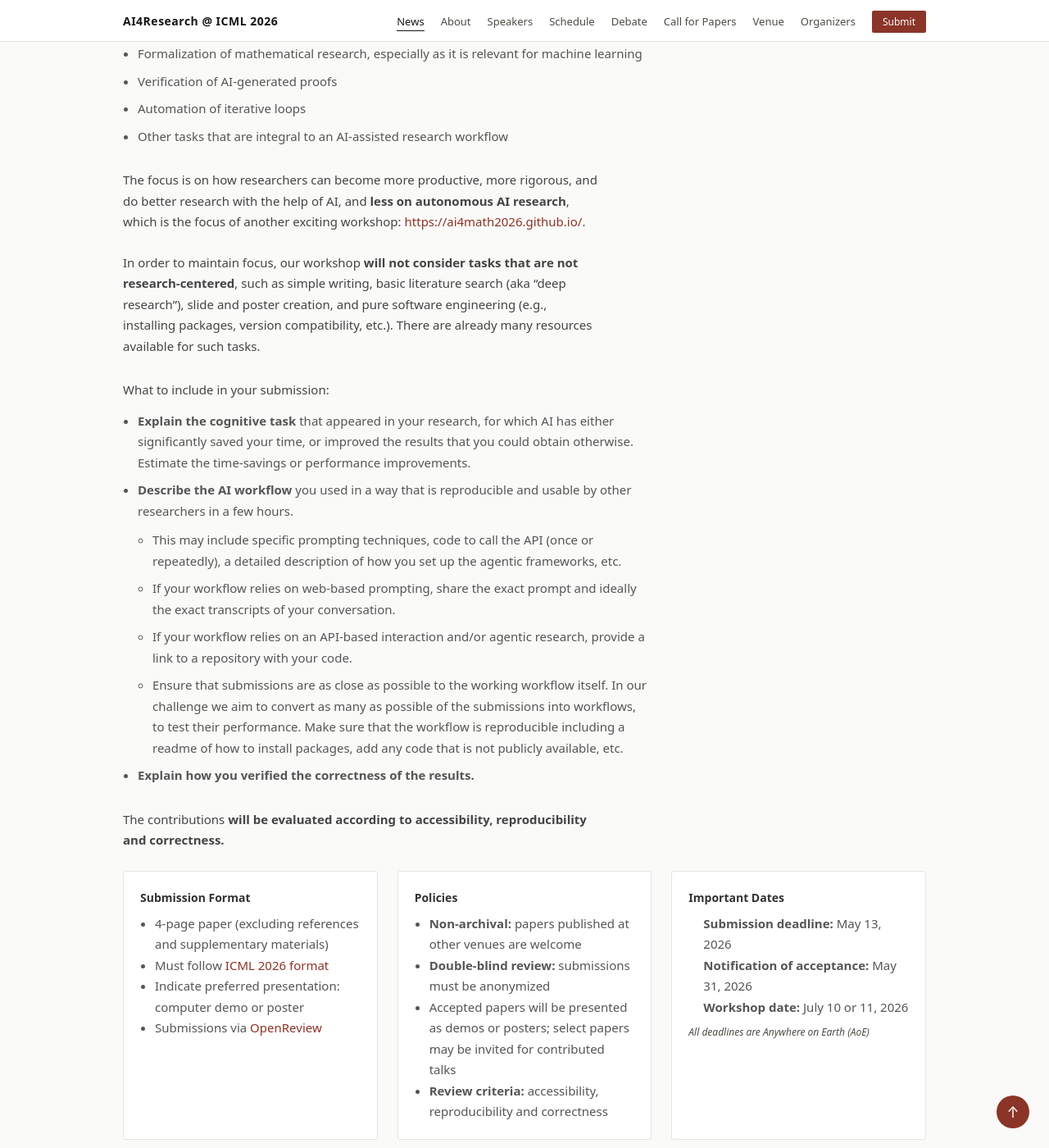
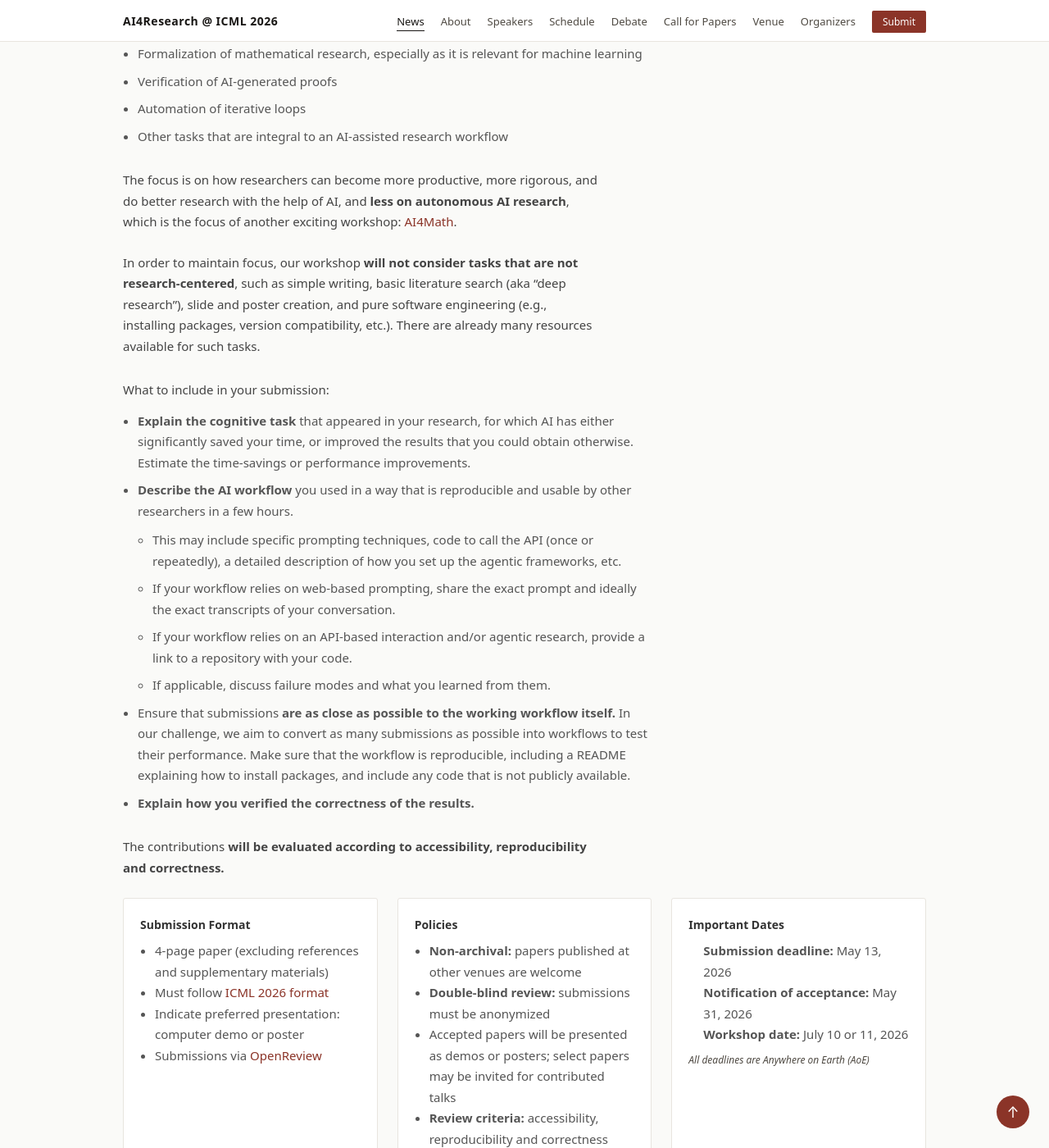
Before and after one commit to ai4research-icml-workshop/ai4research-icml-workshop.github.io, a Jekyll site: the page built from index.html, in a window 1280 px wide and 1400 px high, scrolled down 5301 px. Shown: the whole window at 82% size. Built offline with Jekyll 4.4.1, drawn with Linux system fonts in a browser that asks for light colours; some of the changed text lies outside the part shown.

Commit message:
Update submission link and CFP copy

```diff
--- a/_config.yml
+++ b/_config.yml
@@ -24,8 +24,8 @@
 
 # Contact & Submission
 contact_email: "ai4research-icml@googlegroups.com"
-submission_url: "https://openreview.net/"      # Update when workshop OpenReview page is created
-submission_open: false                          # Set to true when submissions open
+submission_url: "https://openreview.net/group?id=ICML.cc/2026/Workshop/AI4Research"
+submission_open: true
 formatting_url: "https://icml.cc/Conferences/2026/CallForPapers"
 
 # Important Dates (set to "" for TBA)
--- a/_includes/cfp.html
+++ b/_includes/cfp.html
@@ -20,7 +20,7 @@
       </ul>
     </div>
 
-    <p class="cfp-summary">The focus is on how researchers can become more productive, more rigorous, and do better research with the help of AI, and <strong>less on autonomous AI research</strong>, which is the focus of another exciting workshop: <a href="https://ai4math2026.github.io/" target="_blank" rel="noopener">https://ai4math2026.github.io/</a>.</p>
+    <p class="cfp-summary">The focus is on how researchers can become more productive, more rigorous, and do better research with the help of AI, and <strong>less on autonomous AI research</strong>, which is the focus of another exciting workshop: <a href="https://ai4math2026.github.io/" target="_blank" rel="noopener">AI4Math</a>.</p>
 
     <div class="cfp-topics">
       <p class="cfp-summary">In order to maintain focus, our workshop <strong>will not consider tasks that are not research-centered</strong>, such as simple writing, basic literature search (aka &ldquo;deep research&rdquo;), slide and poster creation, and pure software engineering (e.g., installing packages, version compatibility, etc.). There are already many resources available for such tasks.</p>
@@ -35,9 +35,10 @@
             <li>This may include specific prompting techniques, code to call the API (once or repeatedly), a detailed description of how you set up the agentic frameworks, etc.</li>
             <li>If your workflow relies on web-based prompting, share the exact prompt and ideally the exact transcripts of your conversation.</li>
             <li>If your workflow relies on an API-based interaction and/or agentic research, provide a link to a repository with your code.</li>
-            <li>Ensure that submissions are as close as possible to the working workflow itself. In our challenge we aim to convert as many as possible of the submissions into workflows, to test their performance. Make sure that the workflow is reproducible including a readme of how to install packages, add any code that is not publicly available, etc.</li>
+            <li>If applicable, discuss failure modes and what you learned from them.</li>
           </ul>
         </li>
+        <li>Ensure that submissions <strong>are as close as possible to the working workflow itself.</strong> In our challenge, we aim to convert as many submissions as possible into workflows to test their performance. Make sure that the workflow is reproducible, including a README explaining how to install packages, and include any code that is not publicly available.</li>
         <li><strong>Explain how you verified the correctness of the results.</strong></li>
       </ul>
     </div>
```
